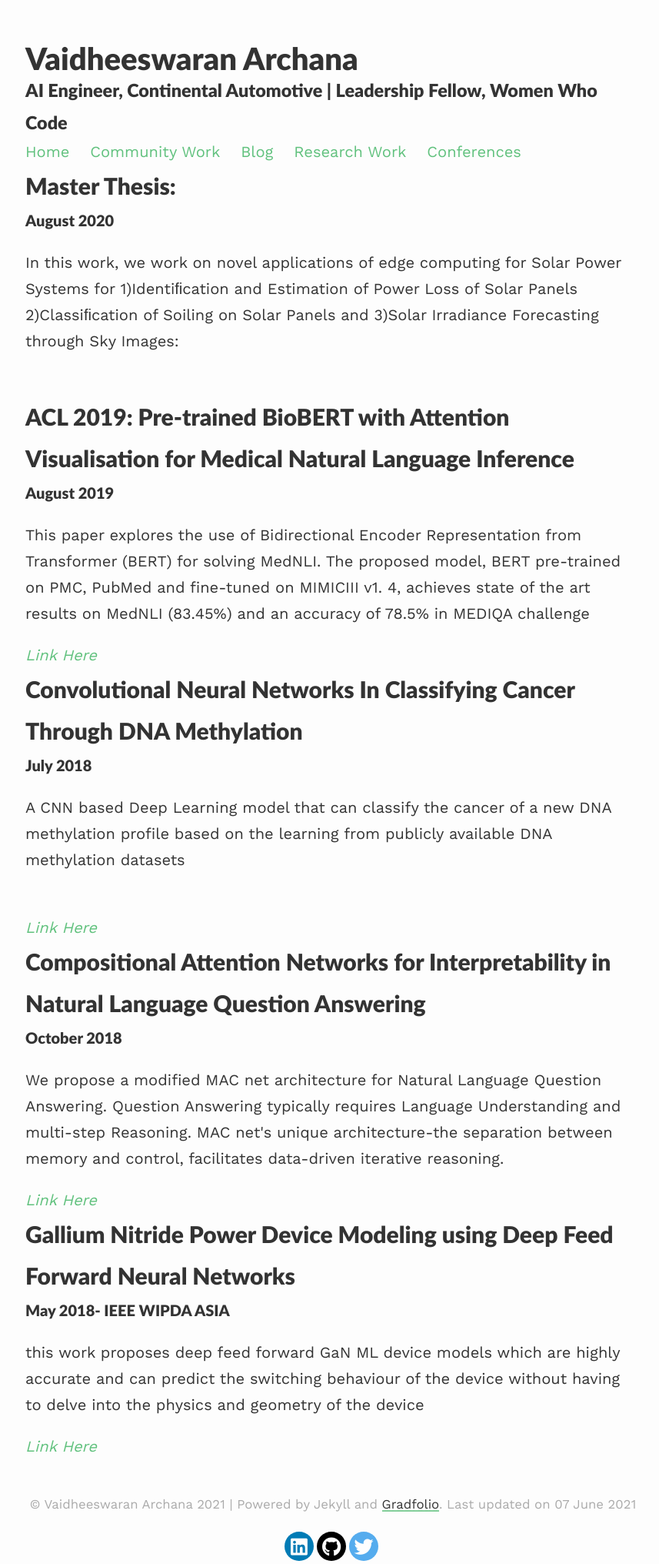
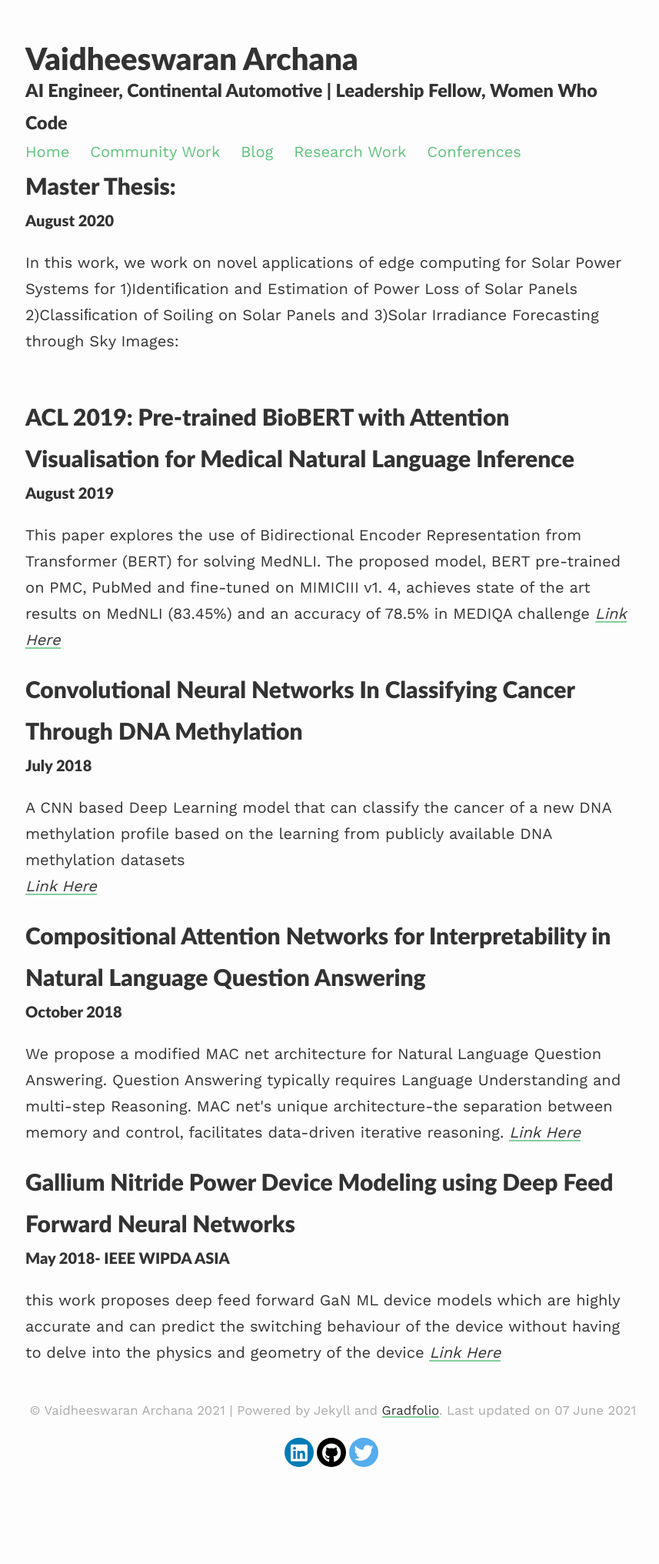
Before and after one commit to varchanaiyer/gradportfolio, a Jekyll site: the page built from research/index.html, in a window 1280 px wide. Shown: the whole page at 77% size, without its empty margins (207-1064 px from the left). Built offline with Jekyll 4.4.1, drawn with Linux system fonts in a browser that asks for light colours; nearby versions of some CDN libraries; after the commit the page ends 1910 px from its top, so only the background shows below that.

Commit message:
Update index.html

```diff
--- a/research/index.html
+++ b/research/index.html
@@ -10,24 +10,24 @@
 <h2>ACL 2019: Pre-trained BioBERT with Attention Visualisation for Medical Natural Language Inference</h2>
 <h4>August 2019</h4>
   <p>This paper explores the use of Bidirectional Encoder Representation from Transformer (BERT) for solving MedNLI. The proposed model, BERT pre-trained on PMC,
-PubMed and fine-tuned on MIMICIII v1. 4, achieves state of the art results on MedNLI (83.45%) and an accuracy of 78.5% in MEDIQA challenge</p>
-<i><a href="https://www.aclweb.org/anthology/W19-5055.pdf"> Link Here</i></a></br>
+PubMed and fine-tuned on MIMICIII v1. 4, achieves state of the art results on MedNLI (83.45%) and an accuracy of 78.5% in MEDIQA challenge
+<i><a href="https://www.aclweb.org/anthology/W19-5055.pdf"> Link Here</i></a></br></p>
 
 <h2>Convolutional Neural Networks In Classifying Cancer Through DNA Methylation</h2>
 <h4>July 2018</h4>
   <p>A CNN based Deep Learning model that can classify the cancer of a new DNA methylation profile based on the
-    learning from publicly available DNA methylation datasets</p></br>
-<i><a href="https://arxiv.org/pdf/1807.09617.pdf"> Link Here</i></a></br>
+    learning from publicly available DNA methylation datasets</br>
+<i><a href="https://arxiv.org/pdf/1807.09617.pdf"> Link Here</i></a></br></p>
 
 <h2>Compositional Attention Networks for Interpretability in Natural Language Question Answering</h2>
 <h4>October 2018</h4>
   <p>We propose a modified MAC net architecture for Natural Language Question Answering. Question Answering typically requires Language Understanding and multi-step Reasoning.
-    MAC net's unique architecture-the separation between memory and control, facilitates data-driven iterative reasoning.</p>
-<i><a href="https://arxiv.org/pdf/1810.12698.pdf"> Link Here</i></a></br>
+    MAC net's unique architecture-the separation between memory and control, facilitates data-driven iterative reasoning.
+<i><a href="https://arxiv.org/pdf/1810.12698.pdf"> Link Here</i></a></br></p>
 
 
 <h2>Gallium Nitride Power Device Modeling using Deep Feed Forward Neural Networks</h2>
 <h4>May 2018- IEEE WIPDA ASIA</h4>
   <p>this work proposes deep feed forward GaN ML device models which are highly accurate and can predict the switching behaviour of the device without having to delve
-    into the physics and geometry of the device</p>
-<i><a href="https://ieeexplore.ieee.org/abstract/document/8734689"> Link Here</i></a></br>
+    into the physics and geometry of the device
+<i><a href="https://ieeexplore.ieee.org/abstract/document/8734689"> Link Here</i></a></br></p>
```
